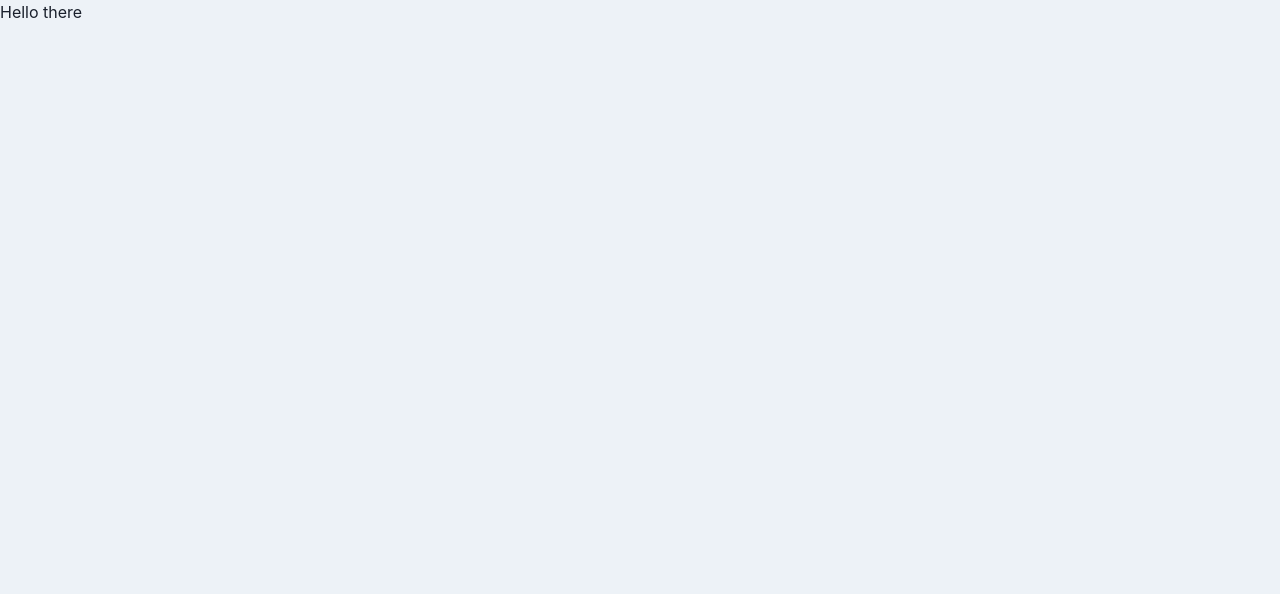
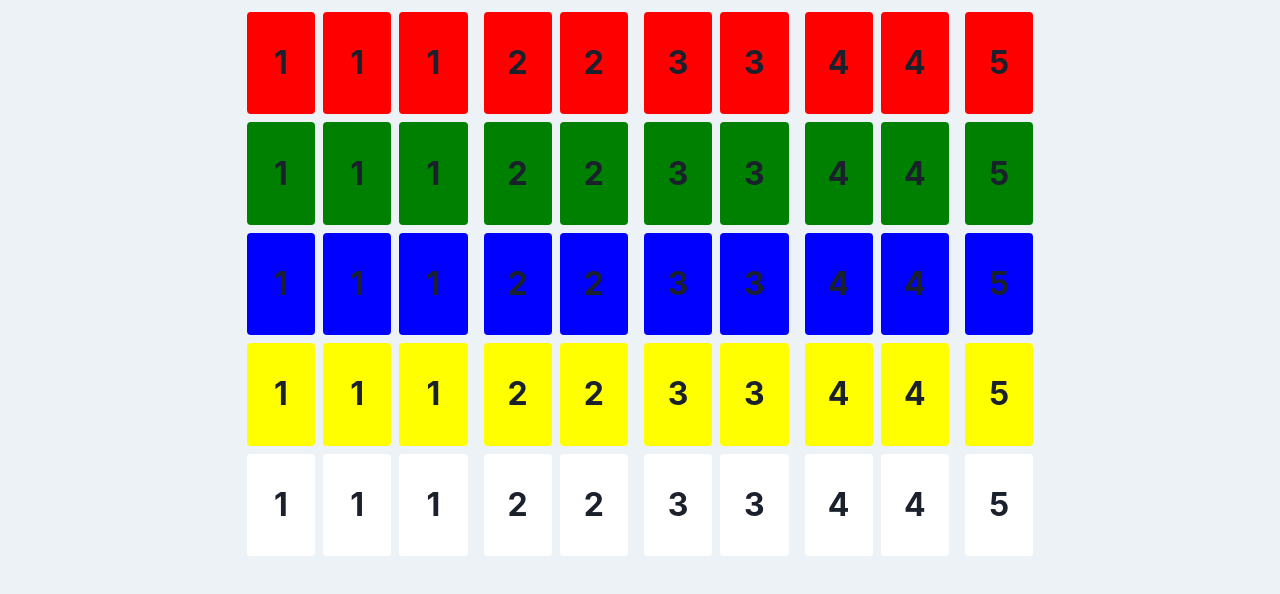
Before and after one commit to temoncher/hanabi, a React (Vite) app: page / in a window 1280 px wide. Shown: the top 594 px of the page. Built offline with nearby package versions, Linux system fonts and the light colour scheme.

Commit message:
implement cards grid

```diff
--- a/package.json
+++ b/package.json
@@ -14,11 +14,13 @@
     "@emotion/react": "11",
     "@emotion/styled": "11",
     "framer-motion": "^6.5.1",
+    "lodash": "^4.17.21",
     "react": "^18.2.0",
     "react-dom": "^18.2.0"
   },
   "devDependencies": {
     "@chakra-ui/cli": "^2.1.0",
+    "@types/lodash": "^4.14.182",
     "@types/react": "^18.0.15",
     "@types/react-dom": "^18.0.6",
     "@typescript-eslint/eslint-plugin": "^5.30.5",
--- a/src/App.tsx
+++ b/src/App.tsx
@@ -1,5 +1,106 @@
-import { Box } from '@chakra-ui/react';
+/* eslint-disable react/no-array-index-key */
+import { Center, HStack, VStack } from '@chakra-ui/react';
+import { groupBy, keyBy } from 'lodash';
+import { useMemo, useState } from 'react';
+
+enum FireworkColor {
+  RED = 'RED',
+  GREEN = 'GREEN',
+  BLUE = 'BLUE',
+  YELLOW = 'YELLOW',
+  WHITE = 'WHITE',
+}
+
+enum FireworkNominal {
+  ONE = '1',
+  TWO = '2',
+  THREE = '3',
+  FOUR = '4',
+  FIVE = '5',
+}
+
+enum CardStatus {
+  IN_GAME = 'IN_GAME',
+  PLAYED = 'PLAYED',
+  DISCARDED = 'DISCARDED',
+}
+type CardId = `${FireworkColor}-${FireworkNominal}-${number}`;
+
+type Card = {
+  id: CardId;
+  color: FireworkColor;
+  nominal: FireworkNominal;
+  status: CardStatus;
+};
+
+const numbersOfCards = {
+  [FireworkNominal.ONE]: 3,
+  [FireworkNominal.TWO]: 2,
+  [FireworkNominal.THREE]: 2,
+  [FireworkNominal.FOUR]: 2,
+  [FireworkNominal.FIVE]: 1,
+} as const;
+
+const initialCards = Object.values(FireworkColor).flatMap((color) =>
+  Object.values(FireworkNominal).flatMap((nominal) =>
+    Array.from(
+      { length: numbersOfCards[nominal] },
+      (und, cardIndex): Card => ({
+        id: `${color}-${nominal}-${cardIndex}`,
+        color,
+        nominal,
+        status: CardStatus.IN_GAME,
+      }),
+    ),
+  ),
+);
+
+function toColorGroups(cards: Card[]) {
+  return Object.values(groupBy(cards, (c) => c.color)).map((colorGroup) =>
+    Object.values(groupBy(colorGroup, (c) => c.nominal)),
+  );
+}
 
 export function App() {
-  return <Box>Hello there</Box>;
+  const [cardsMap, setCardsMap] = useState(keyBy(initialCards, (c) => c.id));
+  const cards = useMemo(() => toColorGroups(Object.values(cardsMap)), [cardsMap]);
+
+  function discard(cardToDiscard: Card) {
+    setCardsMap({
+      ...cardsMap,
+      [cardToDiscard.id]: {
+        ...cardToDiscard,
+        status: CardStatus.DISCARDED,
+      },
+    });
+  }
+
+  return (
+    <VStack pt={3}>
+      {cards.map((colorRow, colorRowIndex) => (
+        <HStack key={colorRowIndex} gap={4}>
+          {colorRow.map((nominalGroup, nominalGroupIndex) => (
+            <HStack key={nominalGroupIndex}>
+              {nominalGroup.map((card) => (
+                <Center
+                  key={card.id}
+                  sx={{ aspectRatio: '2 / 3' }}
+                  fontSize="2rem"
+                  fontWeight="bold"
+                  h="8vw"
+                  borderRadius={4}
+                  bgColor={card.status === CardStatus.DISCARDED ? 'grey' : card.color}
+                  onClick={() => {
+                    discard(card);
+                  }}
+                >
+                  {card.nominal}
+                </Center>
+              ))}
+            </HStack>
+          ))}
+        </HStack>
+      ))}
+    </VStack>
+  );
 }
```
Also changed, not shown: 1 other file (tests, documents, lock files or other folders).
